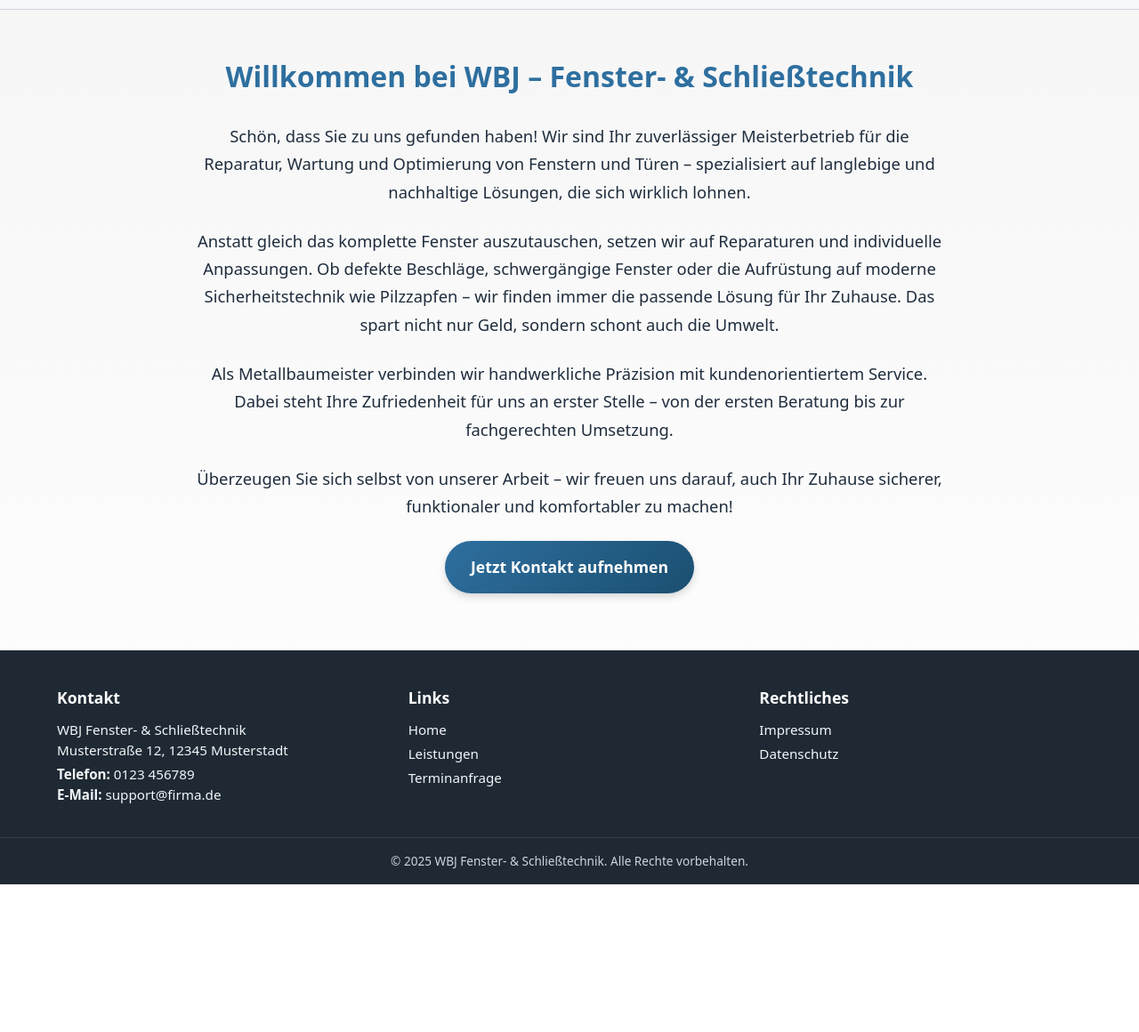
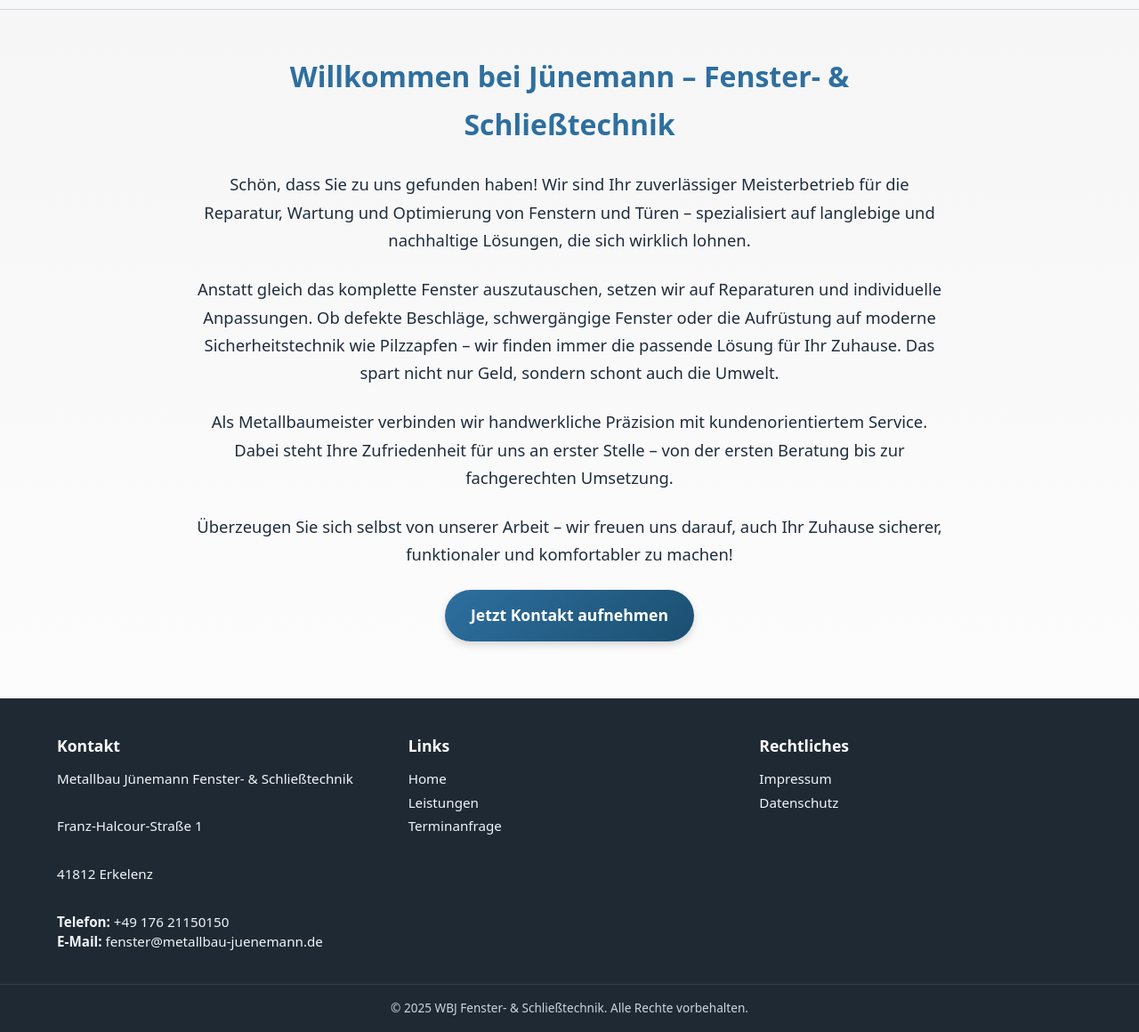
Before and after one commit to paul3748/project-fensterbau, a website: page public/home.html in a window 1280 px wide. Shown: the part 120-1280 px from the top of the page at 89% size. Before the commit the page ends 1114 px from the top, so only its background shows below. Drawn offline with Linux system fonts and the light colour scheme.

Commit message:
footer angaben

```diff
--- a/public/home.html
+++ b/public/home.html
@@ -42,7 +42,7 @@ j=d.createElement(s),dl=l!='dataLayer'?'&l='+l:'';j.async=true;j.src=
     </nav>
   </header>
 <main>
-  <h1>Willkommen bei WBJ – Fenster- & Schließtechnik</h1>
+  <h1>Willkommen bei Jünemann – Fenster- & Schließtechnik</h1>
 
   <p>Schön, dass Sie zu uns gefunden haben! Wir sind Ihr zuverlässiger Meisterbetrieb für die Reparatur, Wartung und Optimierung von Fenstern und Türen – spezialisiert auf langlebige und nachhaltige Lösungen, die sich wirklich lohnen.</p>
 
@@ -59,10 +59,11 @@ j=d.createElement(s),dl=l!='dataLayer'?'&l='+l:'';j.async=true;j.src=
   <div class="container footer-inner">
     <div class="footer-section">
       <h4>Kontakt</h4>
-      <p>WBJ Fenster- & Schließtechnik<br>
-      Musterstraße 12, 12345 Musterstadt</p>
-      <p><strong>Telefon:</strong> 0123 456789<br>
-      <strong>E-Mail:</strong> support@firma.de</p>
+      <p>Metallbau Jünemann Fenster- & Schließtechnik</p><br>
+      <p>Franz-Halcour-Straße 1</p><br>
+      <p>41812 Erkelenz</p><br>
+      <p><strong>Telefon:</strong> +49 176 21150150<br>
+      <strong>E-Mail:</strong> fenster@metallbau-juenemann.de</p>
     </div>
 
     <div class="footer-section">
```
Also changed, not shown: public/datenschutz.html (+5 -4 lines), public/impressum.html (+5 -4 lines), public/leistungen.html (+5 -4 lines), public/terminanfrage.html (+5 -4 lines).
